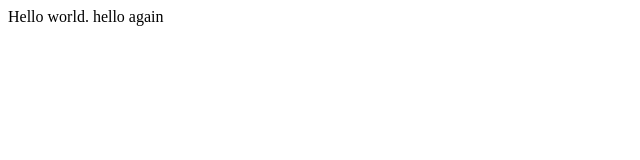
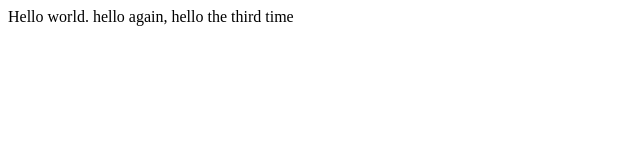
Before and after one commit to Temi-pinheiro/temipinheiro, a plain HTML site: page hello.html in a window 1280 px wide. Shown: the whole page, without its empty margins (0-640 px from the left). Drawn offline with Linux system fonts and the light colour scheme.

```diff
--- a/hello.html
+++ b/hello.html
@@ -5,7 +5,7 @@
     <title>Hello</title>
   </head>
   <body>
-    Hello world. hello again
+    Hello world. hello again, hello the third time
 
   </body>
 </html>
```
